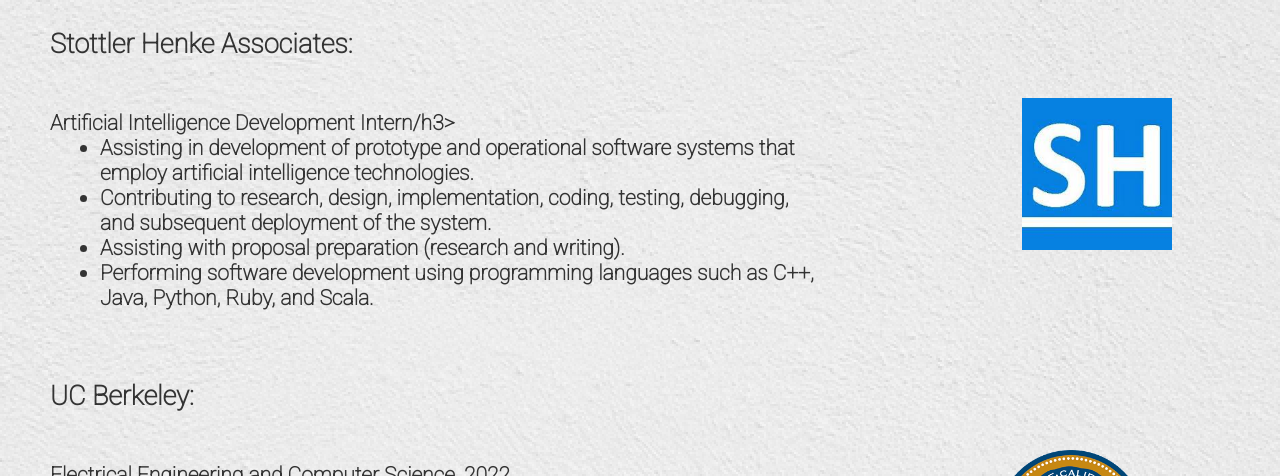
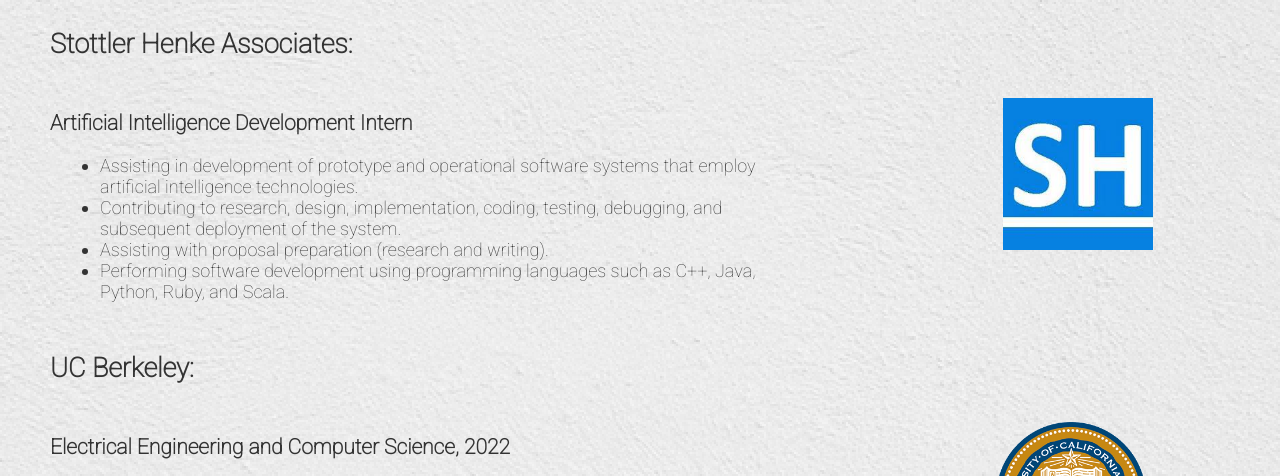
Before and after one commit to arthurgoldblatt/arthurgoldblatt.github.io, a plain HTML site: page exp.html in a window 1280 px wide. Shown: the part 164-640 px from the top of the page. Drawn offline with Linux system fonts and the light colour scheme.

Commit message:
fix type

```diff
--- a/exp.html
+++ b/exp.html
@@ -37,7 +37,7 @@
       <div class="first-exp">
         <div class="exp-description">
           <h2><strong>Stottler Henke Associates:</strong></h2>
-          <h3>Artificial Intelligence Development Intern/h3>
+          <h3>Artificial Intelligence Development Intern</h3>
           <ul>
             <li>Assisting in development of prototype and operational software systems that employ artificial intelligence technologies.</li>
             <li>Contributing to research, design, implementation, coding, testing, debugging, and subsequent deployment of the system.</li>
```
